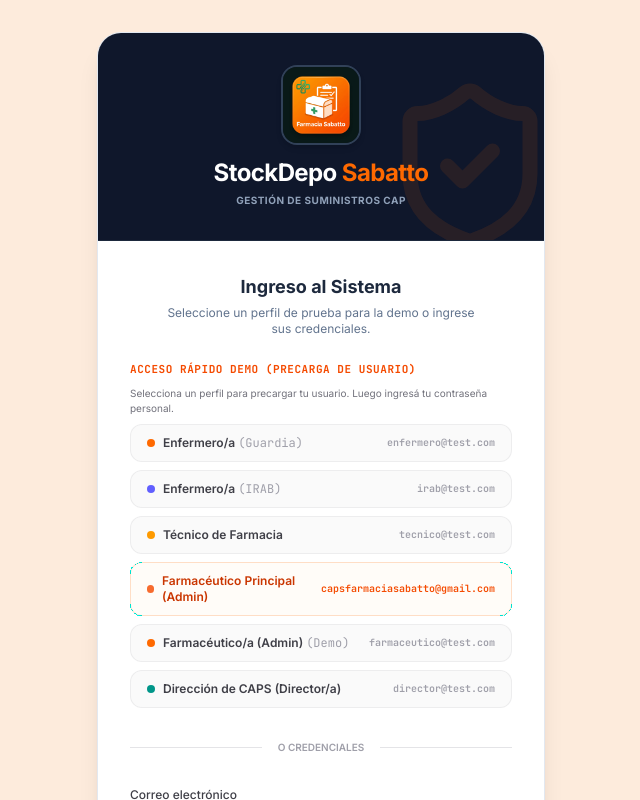
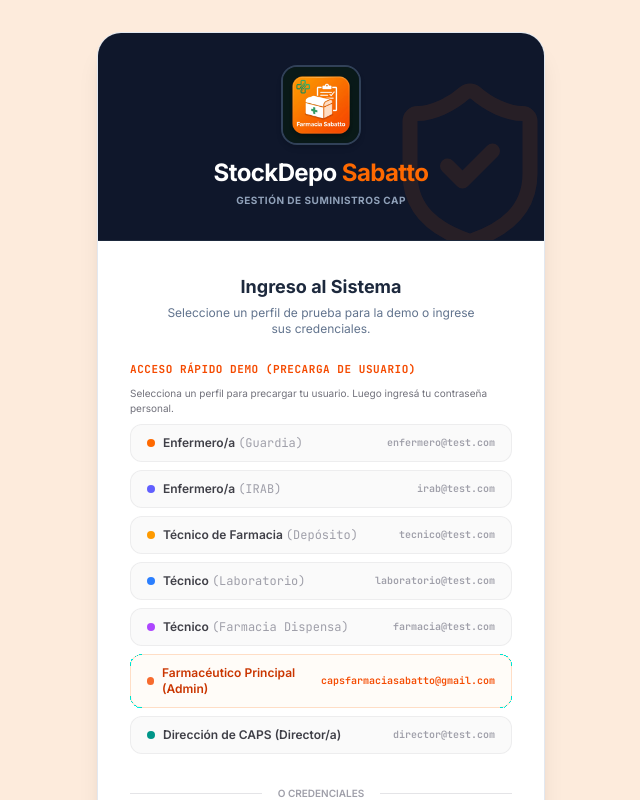
Before and after one commit to capsfarmaciasabatto-rgb/stockdepo-sabatto-app, a React (Vite) app: page / in a window 1280 px wide. Shown: the top 800 px of the page, without its empty margins (319-959 px from the left). Built offline with nearby package versions, Linux system fonts and the light colour scheme; no server answers; the database is empty.

Commit message:
Update AuthScreen.tsx

```diff
--- a/src/components/AuthScreen.tsx
+++ b/src/components/AuthScreen.tsx
@@ -8,7 +8,7 @@
 import { User, Role } from '../types';
 import { verifyPassword } from '../lib/auth';
 import farmaciaLogo from '../assets/images/farmacia_logo_1780424589468.png';
-import { KeyRound, ShieldCheck, Mail, Lock, Stethoscope } from 'lucide-react';
+import { KeyRound, ShieldCheck, Mail, Lock } from 'lucide-react';
 
 interface AuthScreenProps {
   users: User[];
@@ -31,7 +31,6 @@
 
     const foundUser = users.find(u => u.email.toLowerCase() === email.trim().toLowerCase());
     if (foundUser) {
-      // Validación de contraseña con bcrypt
       const isValid = await verifyPassword(password.trim(), foundUser.password || '');
       if (isValid) {
         onLoginSuccess(foundUser);
@@ -101,6 +100,8 @@
                 : 'Select a profile to prefill your email. Then enter your personal password.'}
             </p>
             <div className="grid grid-cols-1 gap-2">
+
+              {/* Enfermero Guardia */}
               <button
                 id="demo_enfermero"
                 type="button"
@@ -114,6 +115,7 @@
                 <span className="text-[10px] text-zinc-400 font-mono">enfermero@test.com</span>
               </button>
 
+              {/* Enfermero IRAB */}
               <button
                 id="demo_irab"
                 type="button"
@@ -127,6 +129,7 @@
                 <span className="text-[10px] text-zinc-400 font-mono">irab@test.com</span>
               </button>
 
+              {/* Técnico Depósito */}
               <button
                 id="demo_tecnico"
                 type="button"
@@ -135,11 +138,40 @@
               >
                 <div className="flex items-center gap-2">
                   <span className="size-2 bg-amber-500 rounded-full inline-block"></span>
-                  <span>{t.tecnico}</span>
+                  <span>{t.tecnico} <span className="font-mono text-zinc-400 font-normal">(Depósito)</span></span>
                 </div>
                 <span className="text-[10px] text-zinc-400 font-mono">tecnico@test.com</span>
               </button>
 
+              {/* NUEVO: Técnico Laboratorio */}
+              <button
+                id="demo_laboratorio"
+                type="button"
+                onClick={() => selectDemoUser('laboratorio@test.com')}
+                className="flex items-center justify-between text-left px-4 py-2.5 text-xs font-semibold rounded-xl bg-zinc-50 hover:bg-zinc-100 dark:bg-zinc-800/55 dark:hover:bg-zinc-800 border border-zinc-200/60 dark:border-zinc-700/60 text-zinc-700 dark:text-zinc-300 transition duration-150 cursor-pointer disabled:opacity-50"
+              >
+                <div className="flex items-center gap-2">
+                  <span className="size-2 bg-blue-500 rounded-full inline-block"></span>
+                  <span>Técnico <span className="font-mono text-zinc-400 font-normal">(Laboratorio)</span></span>
+                </div>
+                <span className="text-[10px] text-zinc-400 font-mono">laboratorio@test.com</span>
+              </button>
+
+              {/* NUEVO: Técnico Farmacia Dispensa */}
+              <button
+                id="demo_farmacia"
+                type="button"
+                onClick={() => selectDemoUser('farmacia@test.com')}
+                className="flex items-center justify-between text-left px-4 py-2.5 text-xs font-semibold rounded-xl bg-zinc-50 hover:bg-zinc-100 dark:bg-zinc-800/55 dark:hover:bg-zinc-800 border border-zinc-200/60 dark:border-zinc-700/60 text-zinc-700 dark:text-zinc-300 transition duration-150 cursor-pointer disabled:opacity-50"
+              >
+                <div className="flex items-center gap-2">
+                  <span className="size-2 bg-purple-500 rounded-full inline-block"></span>
+                  <span>Técnico <span className="font-mono text-zinc-400 font-normal">(Farmacia Dispensa)</span></span>
+                </div>
+                <span className="text-[10px] text-zinc-400 font-mono">farmacia@test.com</span>
+              </button>
+
+              {/* Farmacéutico Principal (Admin) */}
               <button
                 id="demo_caps_admin"
                 type="button"
@@ -153,19 +185,7 @@
                 <span className="text-[10px] text-orange-600 dark:text-orange-400 font-mono">capsfarmaciasabatto@gmail.com</span>
               </button>
 
-              <button
-                id="demo_farmaceutico"
-                type="button"
-                onClick={() => selectDemoUser('farmaceutico@test.com')}
-                className="flex items-center justify-between text-left px-4 py-2.5 text-xs font-semibold rounded-xl bg-zinc-50 hover:bg-zinc-100 dark:bg-zinc-800/55 dark:hover:bg-zinc-800 border border-zinc-200/60 dark:border-zinc-700/60 text-zinc-700 dark:text-zinc-300 transition duration-150 cursor-pointer disabled:opacity-50"
-              >
-                <div className="flex items-center gap-2">
-                  <span className="size-2 bg-orange-500 rounded-full inline-block"></span>
-                  <span>{t.farmaceutico} <span className="font-mono text-zinc-400 font-normal">(Demo)</span></span>
-                </div>
-                <span className="text-[10px] text-zinc-400 font-mono">farmaceutico@test.com</span>
-              </button>
-
+              {/* Director */}
               <button
                 id="demo_director"
                 type="button"
@@ -178,6 +198,7 @@
                 </div>
                 <span className="text-[10px] text-zinc-400 font-mono">director@test.com</span>
               </button>
+
             </div>
           </div>
 
```
